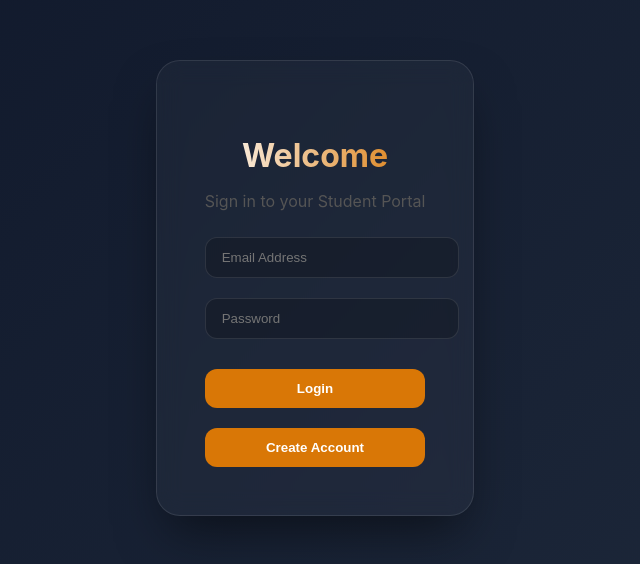
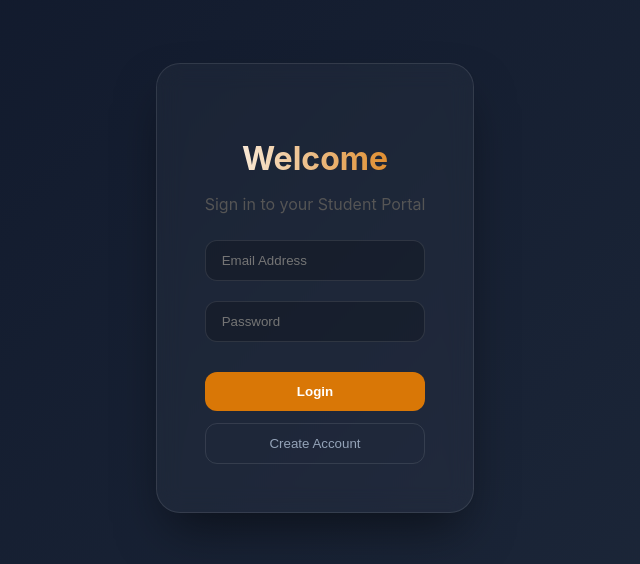
Before and after one commit to puppyNiel/infot6-lab4, a React (Vite) app in the folder simple-integration/: page /login in a window 1280 px wide. Shown: the part 112-676 px from the top of the page, without its empty margins (325-965 px from the left). Built offline with nearby package versions, Linux system fonts and the light colour scheme; no server answers.

Commit message:
Fix: ulit css issue

```diff
--- a/simple-integration/src/index.css
+++ b/simple-integration/src/index.css
@@ -1,3 +1,7 @@
+* {
+  box-sizing: border-box;
+}
+
 :root {
   --bg-gradient: linear-gradient(135deg, #0f172a 0%, #1e293b 100%);
   --glass-bg: rgba(255, 255, 255, 0.03);
--- a/simple-integration/src/pages/Login.css
+++ b/simple-integration/src/pages/Login.css
@@ -3,6 +3,9 @@
   justify-content: center;
   align-items: center;
   width: 100%;
+  min-height: 100vh; /* This is the missing piece for vertical symmetry */
+  padding: 20px;
+  box-sizing: border-box;
 }
 
 .login-card {
@@ -63,17 +66,18 @@
 .btn-secondary {
   width: 100%;
   padding: 12px;
-  background: var(--accent-copper);
-  border: none;
+  background: transparent; /* Remove solid background */
+  border: 1px solid var(--glass-border); /* Add a subtle border */
   border-radius: 12px;
-  color: white;
-  font-weight: 600;
+  color: var(--text-dim);
+  font-weight: 500;
   cursor: pointer;
-  margin-top: 20px;
-  transition: transform 0.2s ease;
+  margin-top: 12px; /* Slightly less margin than primary */
+  transition: all 0.2s ease;
 }
 
 .btn-secondary:hover {
-  transform: translateY(-2px);
-  filter: brightness(1.1);
+  background: rgba(255, 255, 255, 0.05);
+  color: white;
+  border-color: var(--accent-copper);
 }
```
